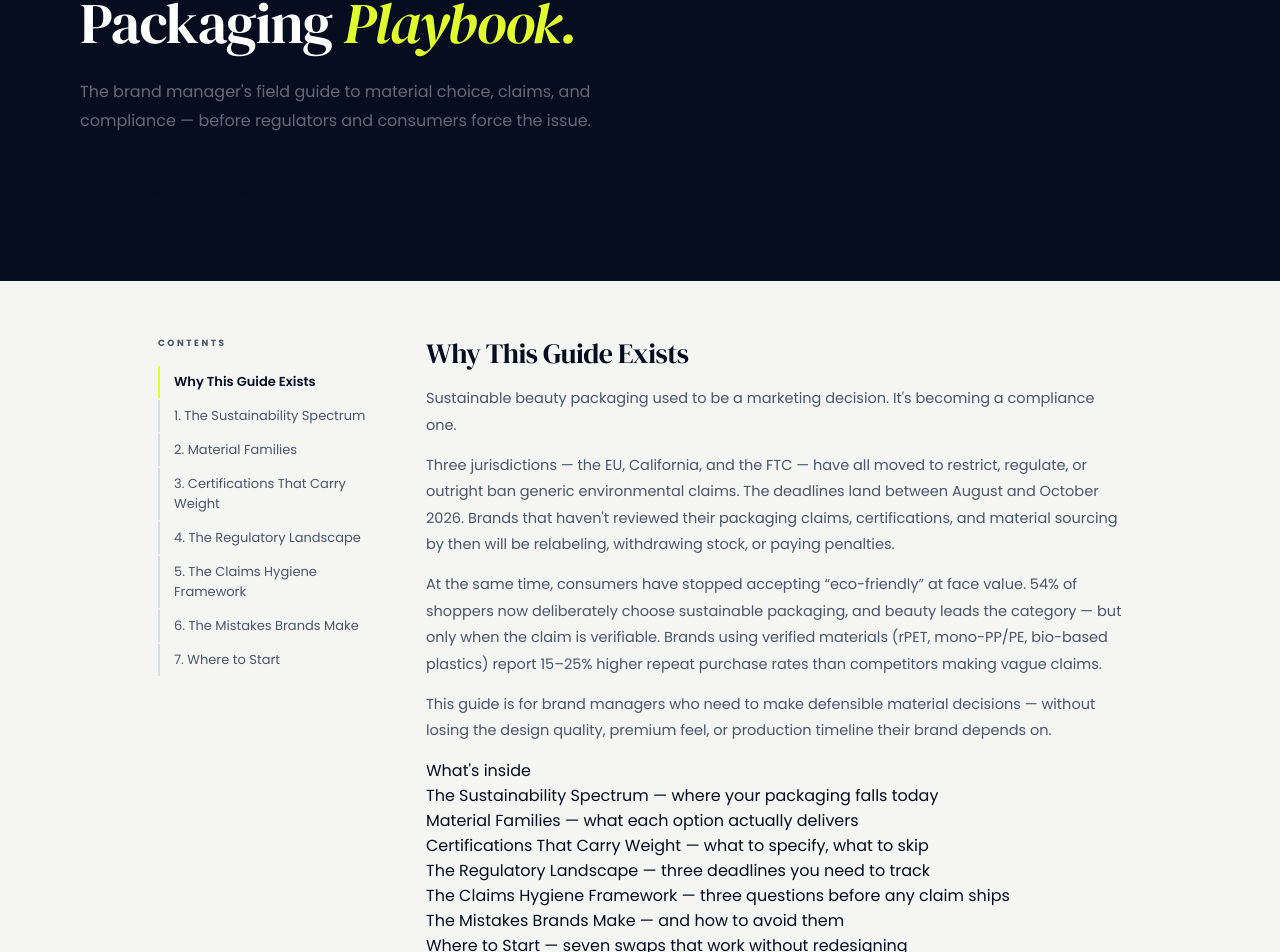
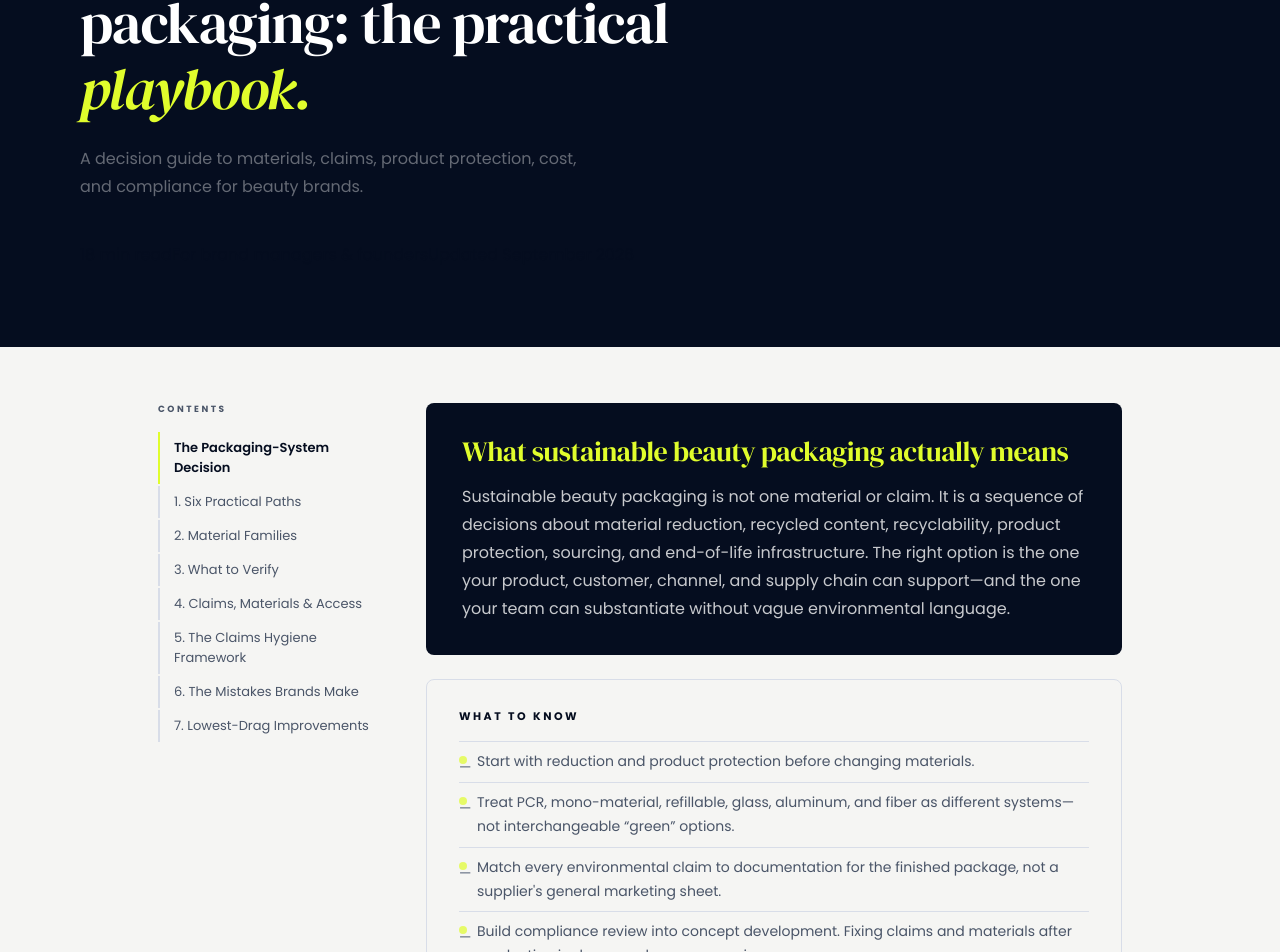
Before and after one commit to jordanhrpr-logic/logic-pac, a Next.js app: page /guides/sustainable-beauty-packaging in a window 1280 px wide. Shown: the part 275-1227 px from the top of the page. Built offline with nearby package versions, Linux system fonts and the light colour scheme; no server answers.

Commit message:
Improve sustainable packaging guide AI readiness

```diff
--- a/app/globals.css
+++ b/app/globals.css
@@ -437,6 +437,13 @@ footer{background:var(--navy);padding:80px 80px 48px}
 .guide-cta{background:var(--navy);border-radius:8px;padding:40px 36px;margin:40px 0;text-align:center}
 .guide-cta h3{font-family:'DM Serif Display',serif;font-size:24px;font-weight:400;color:var(--white);margin-bottom:10px;margin-top:0}
 .guide-cta p{font-size:14px;color:rgba(255,255,255,.6);margin-bottom:20px}
+.guide-answer{background:var(--navy);border-radius:8px;padding:32px 36px;margin:0 0 24px;color:var(--white)}
+.guide-answer h2{color:var(--lime);font-size:22px;margin:0 0 12px}
+.guide-answer p{color:rgba(255,255,255,.78);font-size:16px;line-height:1.75;margin:0}
+.guide-takeaways{margin-bottom:48px}
+.guide-bottom-line{border-left:4px solid var(--lime);background:var(--bg);padding:28px 32px;margin:48px 0}
+.guide-bottom-line h2{font-size:24px;margin:0 0 10px}
+.guide-bottom-line p{margin:0}
 .guide-faq{padding:80px 48px;background:var(--bg)}
 .guide-faq-inner{max-width:1060px;margin:0 auto;display:grid;grid-template-columns:1fr 380px;gap:80px;align-items:start}
 .guide-faq-content{padding-top:8px;margin-bottom:32px}
--- a/app/guides/sustainable-beauty-packaging/SustainableClient.tsx
+++ b/app/guides/sustainable-beauty-packaging/SustainableClient.tsx
@@ -6,18 +6,18 @@ import FAQSidebar from '@/components/FAQSidebar'
 import Image from 'next/image'
 
 const tocSections = [
-  { id: 'why', label: 'Why This Guide Exists' },
-  { id: 'spectrum', label: '1. The Sustainability Spectrum' },
+  { id: 'why', label: 'The Packaging-System Decision' },
+  { id: 'spectrum', label: '1. Six Practical Paths' },
   { id: 'materials', label: '2. Material Families' },
-  { id: 'certifications', label: '3. Certifications That Carry Weight' },
-  { id: 'regulatory', label: '4. The Regulatory Landscape' },
+  { id: 'certifications', label: '3. What to Verify' },
+  { id: 'regulatory', label: '4. Claims, Materials & Access' },
   { id: 'claims', label: '5. The Claims Hygiene Framework' },
   { id: 'mistakes', label: '6. The Mistakes Brands Make' },
-  { id: 'swaps', label: '7. Where to Start' },
+  { id: 'swaps', label: '7. Lowest-Drag Improvements' },
 ]
 
 const faqs = [
-  { question: 'How much does sustainable beauty packaging actually cost?', answer: 'Depending on tier and material family, expect a 5-35% premium over conventional packaging. The premium narrows at higher volumes and is often offset by reduced EPR fees, longer shelf life, and consumer willingness to pay (15-25% higher repeat purchase rates for verified sustainable brands).' },
+  { question: 'How much does sustainable beauty packaging actually cost?', answer: 'The cost depends on the material, format, volume, decoration, tooling, freight, and testing requirements. Some reduction moves can lower cost, while PCR, mono-material, fiber, glass, aluminum, and refill systems may carry different premiums. Compare landed cost and operating impact rather than relying on one headline percentage.' },
   { question: "What's the fastest sustainability win for a brand launching in 90 days?", answer: 'FSC-certified outer cartons + 30% PCR primary containers + soy-based ink + audited claims. All four can be specified at brief stage with no impact on production timeline.' },
   { question: 'Do refillable systems actually work for beauty?', answer: "Yes - but only for hero SKUs with high repurchase frequency (foundation, fragrance, deodorant, color cosmetics). Refillability under 40% adoption rate has worse environmental outcomes than well-designed single-use systems. Don't deploy refills until your category and customer base support it." },
   { question: 'How do I tell which sustainability certifications matter?', answer: 'Look for third-party certifying bodies with public audit trails - FSC, BPI, TUV, Cradle to Cradle. Skip self-declared programs and generic "green" graphics. The credibility test: could a regulator request the certification documentation and receive it from the certifying body within 24 hours?' },
@@ -54,12 +54,12 @@ export default function SustainableClient() {
       <div className="phdr">
         <div className="phdr-inner">
           <div className="ey">Logic Pac &middot; Sustainability</div>
-          <h1>The Sustainable Beauty Packaging <em>Playbook.</em></h1>
-          <p className="phdr-lede">The brand manager&apos;s field guide to material choice, claims, and compliance &mdash; before regulators and consumers force the issue.</p>
+          <h1>Sustainable beauty packaging: the practical <em>playbook.</em></h1>
+          <p className="phdr-lede">A decision guide to materials, claims, product protection, cost, and compliance for beauty brands.</p>
           <div className="phdr-meta">
             <span>18 min read</span>
             <span>For brand managers &amp; founders</span>
-            <span>Updated April 2026</span>
+            <span>Updated September 2026</span>
           </div>
         </div>
       </div>
@@ -75,12 +75,27 @@ export default function SustainableClient() {
         <div className="guide-main">
           <div className="seo">
 
+            <div className="guide-answer" aria-labelledby="guide-answer-title">
+              <h2 id="guide-answer-title">What sustainable beauty packaging actually means</h2>
+              <p>Sustainable beauty packaging is not one material or claim. It is a sequence of decisions about material reduction, recycled content, recyclability, product protection, sourcing, and end-of-life infrastructure. The right option is the one your product, customer, channel, and supply chain can support&mdash;and the one your team can substantiate without vague environmental language.</p>
+            </div>
+
+            <div className="blog-takeaways guide-takeaways">
+              <h4>What to know</h4>
+              <ul>
+                <li>Start with reduction and product protection before changing materials.</li>
+                <li>Treat PCR, mono-material, refillable, glass, aluminum, and fiber as different systems&mdash;not interchangeable &ldquo;green&rdquo; options.</li>
+                <li>Match every environmental claim to documentation for the finished package, not a supplier&apos;s general marketing sheet.</li>
+                <li>Build compliance review into concept development. Fixing claims and materials after production is slower and more expensive.</li>
+              </ul>
+            </div>
+
             {/* WHY */}
             <section id="why">
-              <h2>Why This Guide Exists</h2>
-              <p className="lede">Sustainable beauty packaging used to be a marketing decision. It&apos;s becoming a compliance one.</p>
+              <h2>Sustainability Is Now a Packaging-System Decision</h2>
+              <p className="lede">Material, product protection, sourcing, claims, and recovery have to work together.</p>
               <p>Three jurisdictions &mdash; the EU, California, and the FTC &mdash; have all moved to restrict, regulate, or outright ban generic environmental claims. The deadlines land between August and October 2026. Brands that haven&apos;t reviewed their packaging claims, certifications, and material sourcing by then will be relabeling, withdrawing stock, or paying penalties.</p>
-              <p>At the same time, consumers have stopped accepting &ldquo;eco-friendly&rdquo; at face value. 54% of shoppers now deliberately choose sustainable packaging, and beauty leads the category &mdash; but only when the claim is verifiable. Brands using verified materials (rPET, mono-PP/PE, bio-based plastics) report 15&ndash;25% higher repeat purchase rates than competitors making vague claims.</p>
+              <p>At the same time, generic &ldquo;eco-friendly&rdquo; language is harder to defend. A material choice and its marketing claim must be supported by documentation for the finished package, the markets where it will be sold, and the recovery infrastructure customers can actually access.</p>
               <p>This guide is for brand managers who need to make defensible material decisions &mdash; without losing the design quality, premium feel, or production timeline their brand depends on.</p>
 
               <div className="body-toc">
@@ -101,7 +116,7 @@ export default function SustainableClient() {
 
             {/* 1. SPECTRUM */}
             <section id="spectrum">
-              <h2><span className="num">01.</span>The Sustainability Spectrum</h2>
+              <h2><span className="num">01.</span>Six Practical Paths&mdash;and What Each Asks of the Operation</h2>
               <p>Most brands talk about &ldquo;sustainable packaging&rdquo; as a binary &mdash; you either are or you aren&apos;t.</p>
               <p>The reality is a spectrum. Six tiers, each with different cost, perception, and infrastructure tradeoffs.</p>
 
@@ -152,7 +167,7 @@ export default function SustainableClient() {
               <h3>Mono-Material Systems</h3>
               <p>Packaging built from a single resin family &mdash; mono-PE tubes with PE caps, mono-PP jars with PP closures, mono-aluminum systems.</p>
               <ul>
-                <li><strong>Cost:</strong> 10&ndash;20% premium initially, often offset by simplified supply chain</li>
+                <li><strong>Cost:</strong> Often quoted above a comparable conventional structure; the final difference depends on format, supplier, tooling, and volume</li>
                 <li><strong>Why it matters:</strong> EU PPWR (effective August 2026) penalizes hard-to-recycle multi-material formats</li>
                 <li><strong>Where it works:</strong> Tubes, bottles, secondary cartons</li>
                 <li><strong>Tradeoff:</strong> Limited barrier properties for oxygen-sensitive formulas</li>
@@ -195,7 +210,7 @@ export default function SustainableClient() {
 
             {/* 3. CERTIFICATIONS */}
             <section id="certifications">
-              <h2><span className="num">03.</span>Certifications That Carry Weight</h2>
+              <h2><span className="num">03.</span>What to Verify Before You Repeat a Sustainability Claim</h2>
               <p>Certifications protect your brand from greenwashing exposure and signal credibility to buyers, retailers, and regulators. Not all of them carry equal weight. Here&apos;s what to specify, what to skip.</p>
 
               <h3>FSC (Forest Stewardship Council)</h3>
@@ -237,7 +252,7 @@ export default function SustainableClient() {
 
             {/* 4. REGULATORY */}
             <section id="regulatory">
-              <h2><span className="num">04.</span>The Regulatory Landscape</h2>
+              <h2><span className="num">04.</span>Where Claims, Materials, and Market Access Intersect</h2>
               <p>Three regulatory deadlines hit beauty packaging within an eight-week window in 2026. A fourth &mdash; the FTC Green Guides &mdash; is being updated and already actively enforced via state regulators.</p>
 
               <h3>EU Packaging and Packaging Waste Regulation (PPWR)</h3>
@@ -355,7 +370,7 @@ export default function SustainableClient() {
 
             {/* 7. SWAPS */}
             <section id="swaps">
-              <h2><span className="num">07.</span>Where to Start</h2>
+              <h2><span className="num">07.</span>The Lowest-Drag Improvements to Assess First</h2>
               <p>Seven changes that deliver immediate impact on most existing packaging systems &mdash; without a full redesign.</p>
 
               <div className="swap-card">
@@ -394,6 +409,11 @@ export default function SustainableClient() {
               </div>
             </section>
 
+            <section className="guide-bottom-line" aria-labelledby="bottom-line-heading">
+              <h2 id="bottom-line-heading">Bottom Line</h2>
+              <p>The strongest sustainability move is rarely the most dramatic one. It is the change that reduces material or improves recovery without compromising the formula, shelf life, customer experience, or production plan. Make the claim only after the package and its documentation can support it.</p>
+            </section>
+
             {/* Sources */}
             <section className="sources-section">
               <h2>Sources</h2>
@@ -412,14 +432,13 @@ export default function SustainableClient() {
                 <li><strong>Future Market Insights &mdash; Post-Consumer Recycled Packaging Market</strong> <span>&mdash; $23.25B in 2025, projected $46.86B by 2034 (8.17% CAGR); cosmetics segment 7.65% CAGR.</span></li>
                 <li><strong>REN Clean Skincare</strong> <span>&mdash; 2026 launch of 100% PCR airless bottle program, 68% lower emissions vs. virgin baseline (public announcement).</span></li>
                 <li><strong>L&apos;Or&eacute;al Group Sustainability Disclosures</strong> <span>&mdash; 32% recycled or biobased content achievement across multi-brand portfolio.</span></li>
-                <li><strong>Sustainable packaging consumer behavior research, 2025&ndash;2026</strong> <span>&mdash; 54% of shoppers deliberately choose sustainable packaging; 30%+ of beauty consumers notice packaging improvements; 15&ndash;25% repeat purchase lift on rPET / mono-material / bio-based plastics.</span></li>
               </ul>
             </section>
 
             <div className="guide-cta">
-              <h3>Ready to Make Your Packaging Defensible?</h3>
-              <p>We help beauty brands move from generic claims to defensible specs &mdash; matching the right tier, the right certification, and the right claim across every component, in every jurisdiction you ship into.</p>
-              <button className="bi" onClick={() => openModal('Guide - Sustainable Packaging')}>Book a Sustainability Consultation</button>
+              <h3>Pressure-Test the Packaging Decision Before You Brief Suppliers</h3>
+              <p>If you are comparing materials, claims, or refill formats, we can help map the tradeoffs against your product, channel, quantities, and timeline. You will leave with a clearer direction&mdash;even if the right answer is to change less than expected.</p>
+              <button className="bi" onClick={() => openModal('Guide - Sustainable Packaging')}>Review the Packaging Direction</button>
             </div>
           </div>
         </div>
--- a/app/guides/sustainable-beauty-packaging/page.tsx
+++ b/app/guides/sustainable-beauty-packaging/page.tsx
@@ -3,8 +3,8 @@ import SustainableClient from './SustainableClient'
 import { buildGuideArticleSchema, buildGuideBreadcrumbSchema } from '@/lib/guide-schemas'
 
 const slug = 'sustainable-beauty-packaging'
-const title = 'The Sustainable Beauty Packaging Playbook — Material, Claims & Compliance'
-const description = 'A comprehensive guide to sustainable packaging for beauty brands. Covers PCR content, mono-material design, EU PPWR, California SB 54, greenwashing risks, cost modeling, and implementation roadmaps.'
+const title = 'Sustainable Beauty Packaging Playbook'
+const description = 'Compare PCR, mono-material, refillable, glass, aluminum, and fiber packaging by cost, claims risk, product fit, and implementation complexity.'
 
 export const metadata: Metadata = {
   title,
@@ -13,7 +13,7 @@ export const metadata: Metadata = {
 }
 
 export default function SustainablePage() {
-  const article = buildGuideArticleSchema({ slug, title, description, image: '/images/guides/sustainability-certifications.png', datePublished: '2026-05-06' })
+  const article = buildGuideArticleSchema({ slug, title, description, image: '/images/guides/sustainability-certifications.png', datePublished: '2026-05-06', dateModified: '2026-09-25' })
   const breadcrumb = buildGuideBreadcrumbSchema(slug, title)
   return <><script type="application/ld+json" dangerouslySetInnerHTML={{ __html: JSON.stringify(article) }} /><script type="application/ld+json" dangerouslySetInnerHTML={{ __html: JSON.stringify(breadcrumb) }} /><SustainableClient /></>
 }
```
